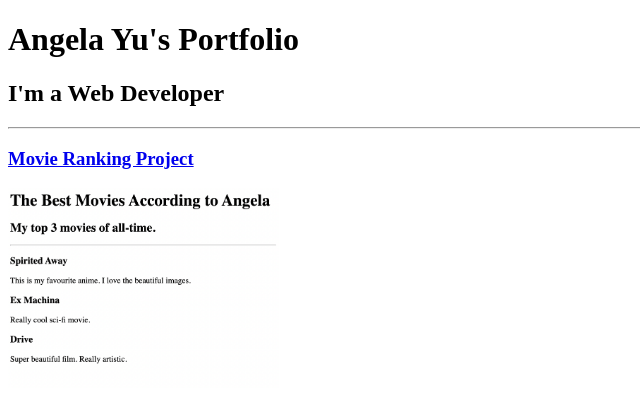
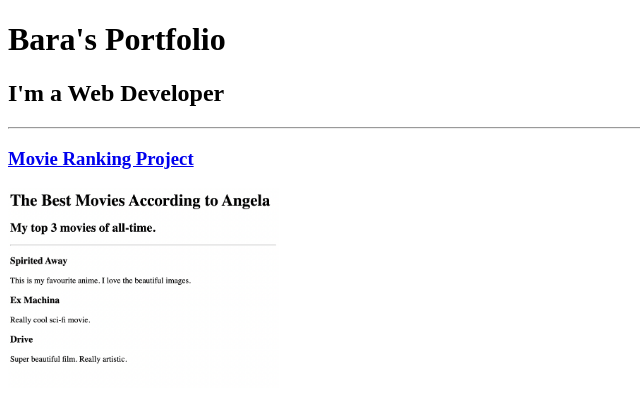
Before and after one commit to baraomari/html_portfoilo, a plain HTML site: page index.html in a window 1280 px wide. Shown: the top 408 px of the page, without its empty margins (0-640 px from the left). Drawn offline with Linux system fonts and the light colour scheme.

Commit message:
Update index.html

```diff
--- a/index.html
+++ b/index.html
@@ -19,11 +19,11 @@ https://developer.mozilla.org/en-US/docs/Web/HTML/Element/img#attr-height -->
 
 <head>
   <meta charset="UTF-8">
-  <title>Angela's Portfolio</title>
+  <title>Bara's Portfolio</title>
 </head>
 
 <body>
-  <h1>Angela Yu's Portfolio</h1>
+  <h1>Bara's Portfolio</h1>
   <h2>I'm a Web Developer</h2>
   <hr />
   <h3><a href="./public/movie-ranking.html">Movie Ranking Project</a></h3>
```
